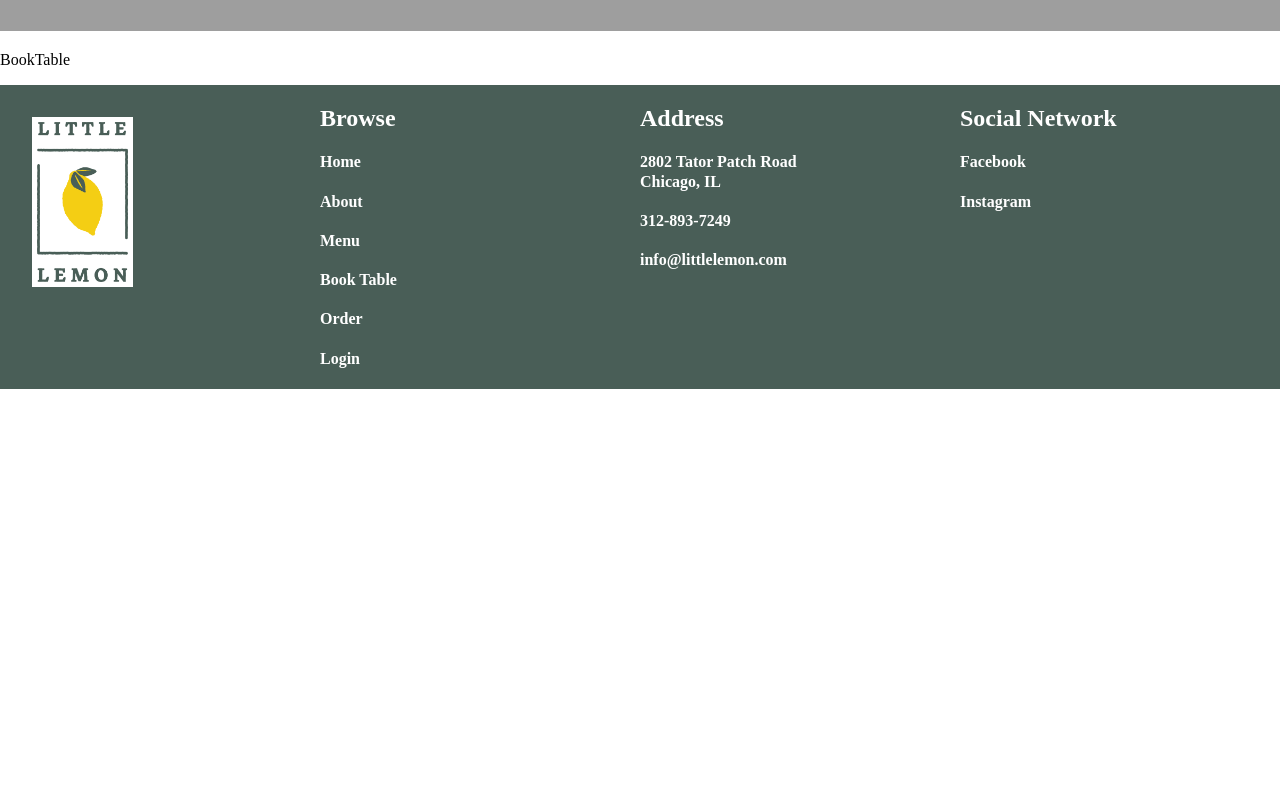
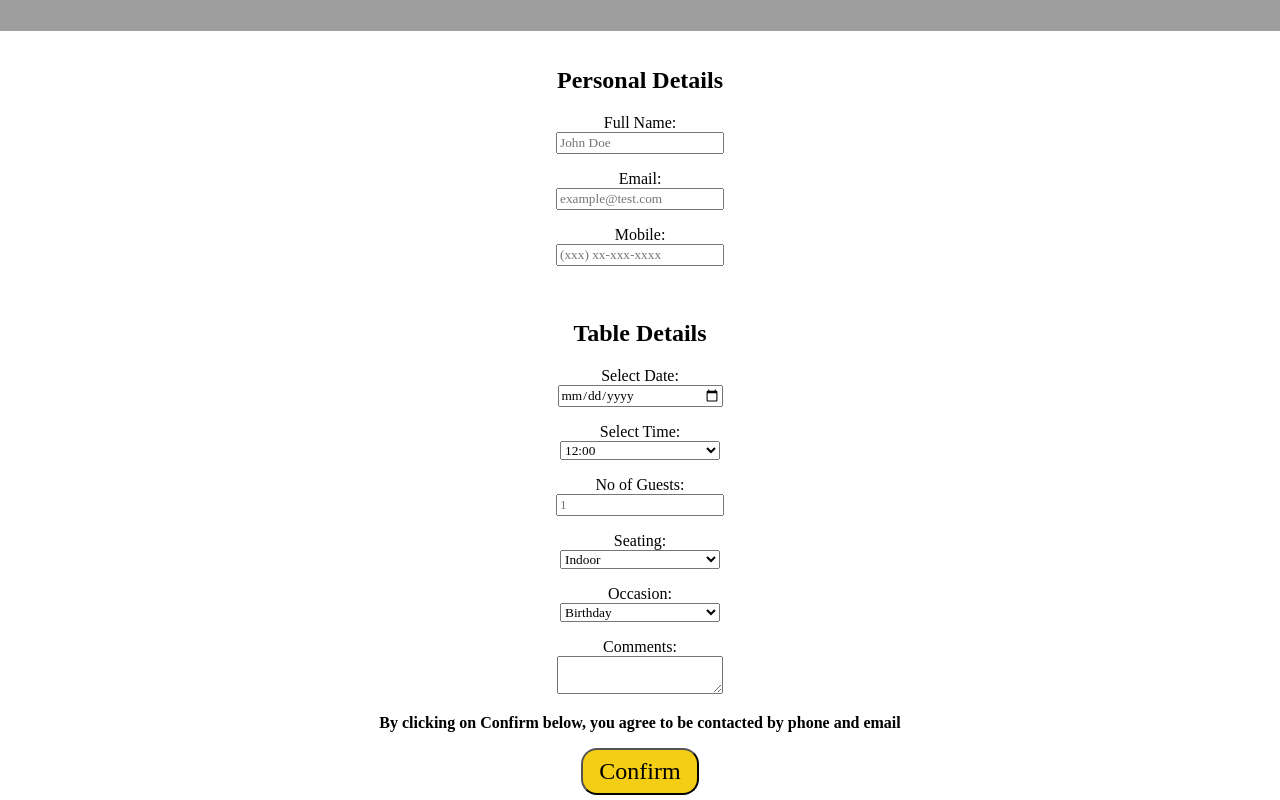
Before and after one commit to chiragpoddar12/little-lemon-capstone, a React (Create React App) app: page /book-table in a window 1280 px wide. Shown: the part 400-1200 px from the top of the page. Before the commit the page ends 800 px from the top, so only its background shows below. Built offline with nearby package versions, Linux system fonts and the light colour scheme; grey boxes are pictures that could not be loaded.

Commit message:
Booking Form - part 1

```diff
--- a/src/components/BookTable.js
+++ b/src/components/BookTable.js
@@ -1,11 +1,25 @@
 import CommonHeader from "./CommonHeader";
+import BookingForm from "./BookingForm";
+import {useReducer, useState} from "react";
 
-function BookTable(){
+function BookTable(props){
+    const initialTimes = ["12:00", "13.00", "14:00", "15.00", "16.00", "17.00"];
+    const [availableTimes, dispatch] = useReducer(updateTime, initializeTimes());
+
+    function updateTime(availableTimes, selectedDate){
+        console.log(selectedDate);
+        return availableTimes;
+    }
+
+    function initializeTimes(){
+        return initialTimes;
+    }
+
     return (
         <>
             <CommonHeader
                 title={"Book Table"}/>
-            <p>BookTable</p>
+            <BookingForm availableTimes={availableTimes} updateTimes={dispatch}/>
         </>
     );
 }
--- /dev/null
+++ b/src/components/BookingForm.js
@@ -0,0 +1,106 @@
+import {useNavigate} from "react-router-dom";
+import {useState} from "react";
+
+function BookingForm(props){
+
+    const navigate = useNavigate();
+    const [formData, setFormData] = useState({
+        name: "",
+        email:"",
+        mobile:"",
+        date:"",
+        time: "",
+        guests: "",
+        seating: "",
+        occasion: "",
+        comments: ""
+    });
+
+    function onValueChange (e){
+        setFormData({
+            ...formData,
+            [e.target.id]: e.target.value
+        });
+    }
+
+    function onDateChange(e){
+        setFormData({
+            ...formData,
+            [e.target.id]: e.target.value
+        });
+        props.updateTimes(e.target.value)
+    }
+
+    function onSubmitClick(e){
+        e.preventDefault();
+        navigate("/");
+    }
+
+    return (
+        <form className={"bookingForm"}>
+            <h2>Personal Details</h2>
+            <div className={"inputLabel"}>
+                <label htmlFor="name">Full Name:</label>
+                <br/>
+                <input type="text" placeholder={"John Doe"} id="name" value={formData.name} onChange={onValueChange}/>
+            </div>
+            <div className={"inputLabel"}>
+                <label htmlFor="email">Email:</label>
+                <br/>
+                <input type="email" placeholder={"example@test.com"} id="email" value={formData.email} onChange={onValueChange}/>
+            </div>
+            <div className={"inputLabel"}>
+                <label htmlFor="mobile">Mobile:</label>
+                <br/>
+                <input type="number" placeholder={"(xxx) xx-xxx-xxxx"} id="mobile" value={formData.mobile} onChange={onValueChange}/>
+            </div>
+            <br/>
+            <h2>Table Details</h2>
+            <div className={"inputLabel"}>
+                <label htmlFor="date">Select Date:</label>
+                <br/>
+                <input type="date" id="date" value={formData.date} onChange={onDateChange}/>
+            </div>
+            <div className={"inputLabel"}>
+                <label htmlFor="time">Select Time:</label>
+                <br/>
+                <select id="time"  value={formData.time} onChange={onValueChange}>
+                    {props.availableTimes.map((availableTime) => <option>{availableTime}</option>)}
+                </select>
+            </div>
+            <div className={"inputLabel"}>
+                <label htmlFor="guests">No of Guests:</label>
+                <br/>
+                <input type="number" id="guests" placeholder={"1"} value={formData.guests} onChange={onValueChange}/>
+            </div>
+            <div className={"inputLabel"}>
+                <label htmlFor="seating">Seating:</label>
+                <br/>
+                <select id="seating"  value={formData.seating} onChange={onValueChange}>
+                    <option>Indoor</option>
+                    <option>Outdoor</option>
+                </select>
+            </div>
+            <div className={"inputLabel"}>
+                <label htmlFor="occasion">Occasion:</label>
+                <br/>
+                <select id="occasion"  value={formData.occasion} onChange={onValueChange}>
+                    <option>Birthday</option>
+                    <option>Anniversary</option>
+                    <option>Engagement</option>
+                </select>
+            </div>
+            <div className={"inputLabel"}>
+                <label htmlFor="comments">Comments:</label>
+                <br/>
+                <textarea id="comments"  value={formData.comments} onChange={onValueChange}/>
+            </div>
+            <div className={"termsAndCondition"}>
+                <p><strong>By clicking on Confirm below, you agree to be contacted by phone and email</strong></p>
+            </div>
+            <button className={"yellowButton"} type={"Submit"} onClick={onSubmitClick}>Confirm</button>
+        </form>
+    );
+}
+
+export default BookingForm;
--- a/src/components/TestinomialCard.js
+++ b/src/components/TestinomialCard.js
@@ -1,5 +1,3 @@
-import {Link} from "react-router-dom";
-
 function TestinomialCard(props){
     return (
         <article className={"testinomialCard"}>
--- a/src/styles/styles.css
+++ b/src/styles/styles.css
@@ -153,6 +153,14 @@ Link:link {
    border-radius: 16px;
 }
 
+.yellowButton:hover{
+   background-color: #495e57;
+   font-size: 1.5rem;
+   padding: 0.5rem 1rem;
+   border-radius: 16px;
+   color: white;
+}
+
 .header-text-center{
    position: absolute;
    top: 50%;
@@ -257,16 +265,27 @@ footer{
    height: 15rem;
 }
 
-
 .articleImg1{
    top: 60%;
    left: 60%;
    transform: translate(-50%, -50%);
 }
 
-
 .articleImg2{
    top: 50%;
    left: 50%;
    transform: translate(-50%, -50%);
 }
+
+input, select, textarea{
+   width: 10rem;
+}
+
+.inputLabel, termsAndCondition{
+   margin-bottom: 1rem;
+}
+
+.bookingForm{
+   text-align: center;
+   margin: 2rem;
+}
```
